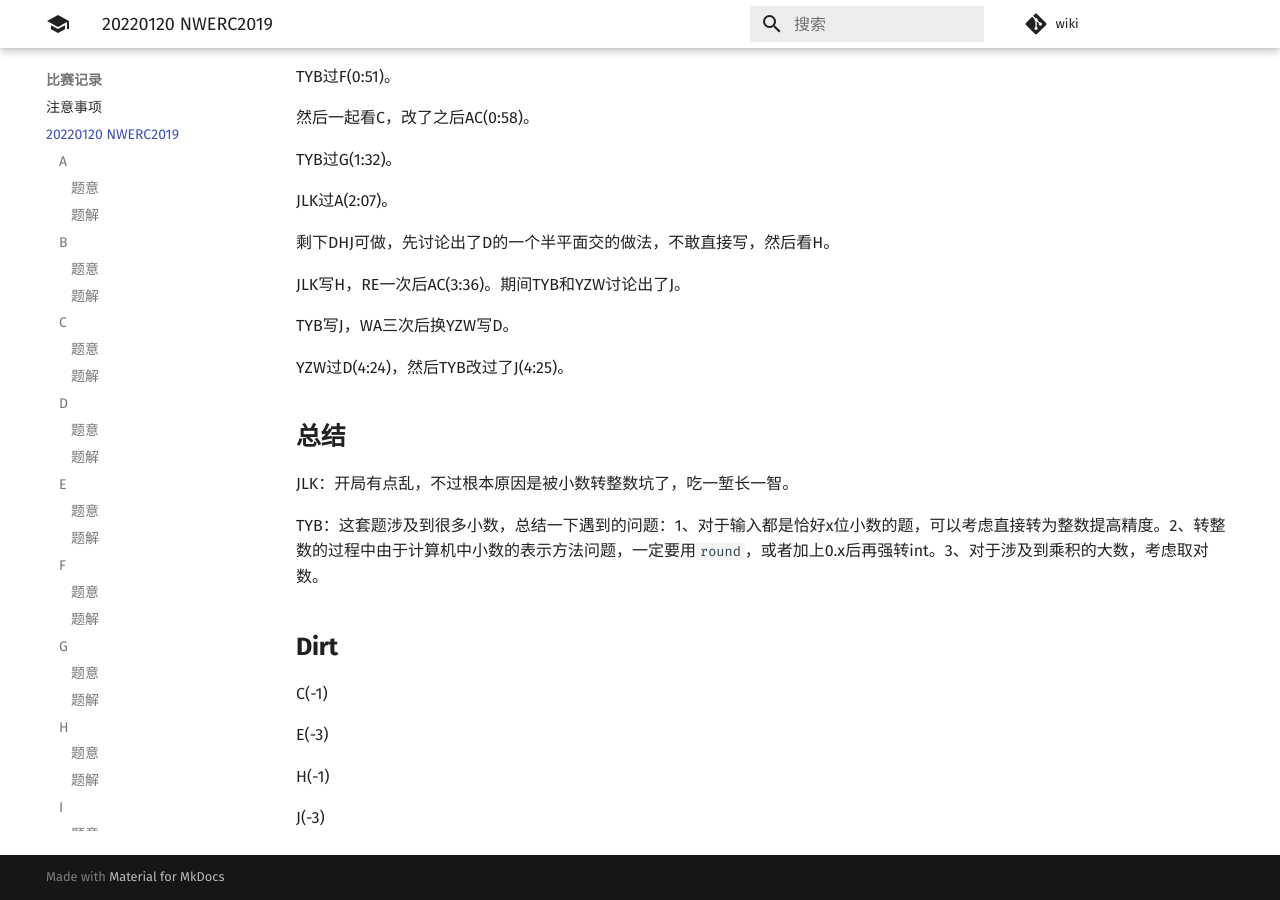
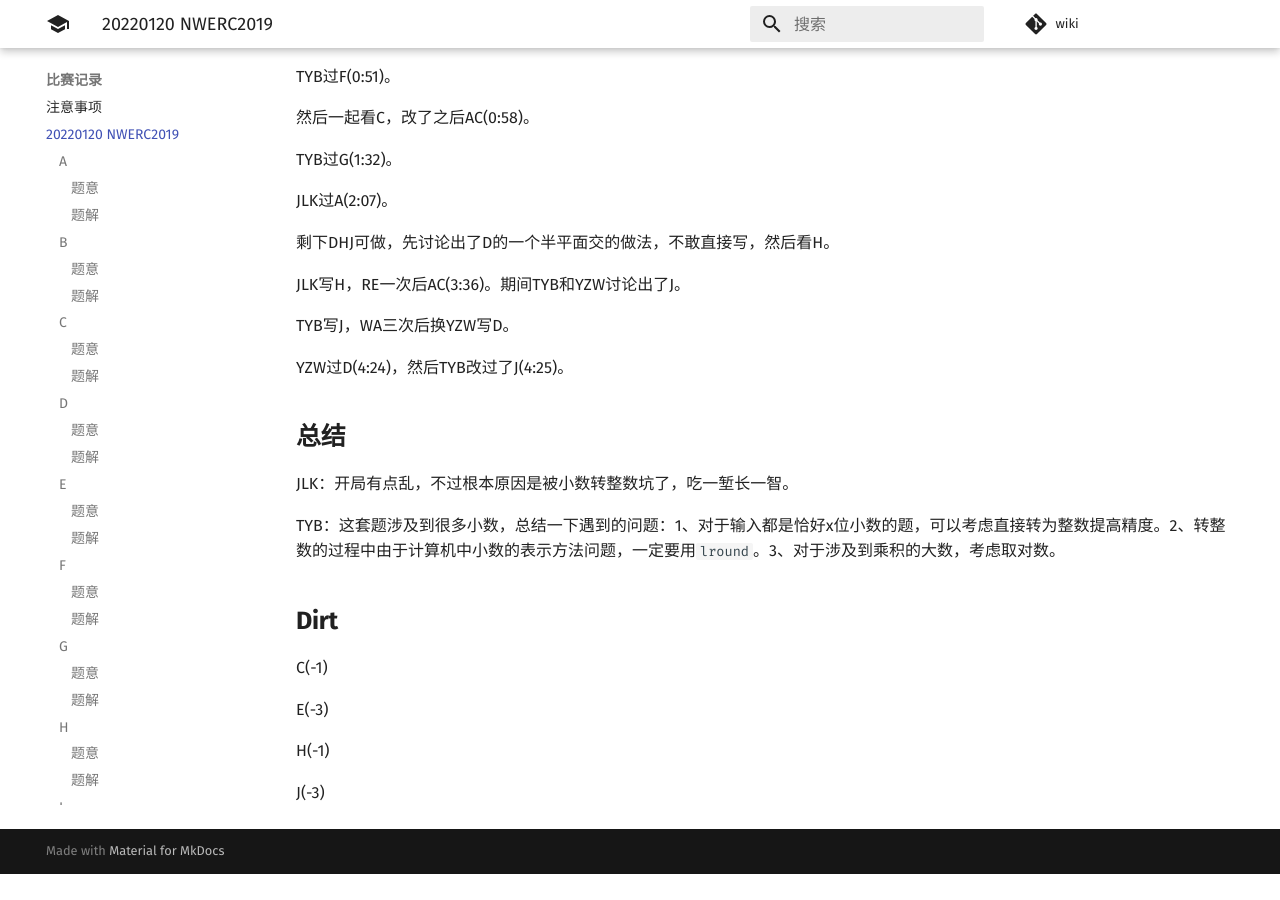
Before and after one commit to PoorMath/PoorMath.github.io, an MkDocs documentation site: the page built from docs/contest/20220120 NWERC2019.md, in a window 1280 px wide and 900 px high, scrolled down 4935 px. Built offline with MkDocs 1.6.1 and Material for MkDocs 9.7.7, drawn with Linux system fonts in a browser that asks for light colours; comment, search, counter and statistics services are not loaded; after the commit the page ends 5809 px from its top, so only the background shows below that.

Commit message:
Update 20220120 NWERC2019.md

```diff
--- a/docs/contest/20220120 NWERC2019.md
+++ b/docs/contest/20220120 NWERC2019.md
@@ -202,7 +202,7 @@ YZW过D(4:24)，然后TYB改过了J(4:25)。
 
 JLK：开局有点乱，不过根本原因是被小数转整数坑了，吃一堑长一智。
 
-TYB：这套题涉及到很多小数，总结一下遇到的问题：1、对于输入都是恰好x位小数的题，可以考虑直接转为整数提高精度。2、转整数的过程中由于计算机中小数的表示方法问题，一定要用<code>round</code>，或者加上0.x后再强转int。3、对于涉及到乘积的大数，考虑取对数。
+TYB：这套题涉及到很多小数，总结一下遇到的问题：1、对于输入都是恰好x位小数的题，可以考虑直接转为整数提高精度。2、转整数的过程中由于计算机中小数的表示方法问题，一定要用<code>lround</code>。3、对于涉及到乘积的大数，考虑取对数。
 
 ## **Dirt**
 
```
